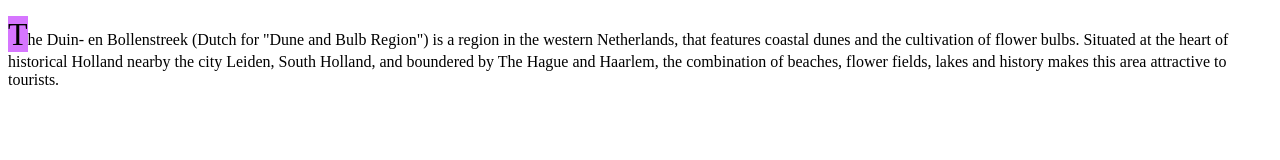
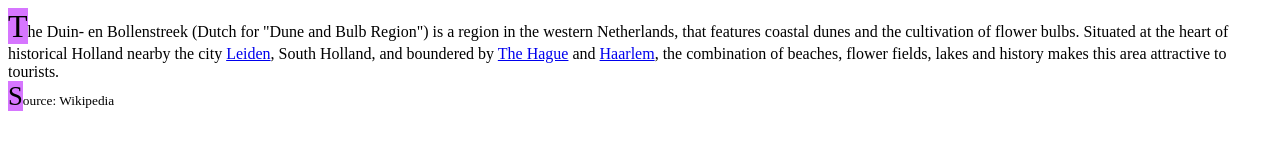
Before and after one commit to rickbeerendonk/css-examples, a website: page 03 - Pseudo-elements/1. Typographic/::first-letter/index.html in a window 1280 px wide. Drawn offline with Linux system fonts and the light colour scheme.

Commit message:
Complete text, with simpler selector.

```diff
--- a/03 - Pseudo-elements/1. Typographic/::first-letter/index.html
+++ b/03 - Pseudo-elements/1. Typographic/::first-letter/index.html
@@ -10,7 +10,7 @@
     <title>Pseudo-elements - ::first-letter</title>
 
     <style>
-        body ::first-letter {
+        ::first-letter {
             background: #d676ff;
             font-size: 200%;
         }
@@ -18,9 +18,18 @@
 </head>
 
 <body>
-    <p>
-        The Duin- en Bollenstreek (Dutch for "Dune and Bulb Region") is a region in the western Netherlands, that features coastal dunes and the cultivation of flower bulbs. Situated at the heart of historical Holland nearby the city Leiden, South Holland, and boundered by The Hague and Haarlem, the combination of beaches, flower fields, lakes and history makes this area attractive to tourists.
-    </p>
+    <main>
+        The Duin- en Bollenstreek (Dutch for "Dune and Bulb Region") is a region
+        in the western Netherlands, that features coastal dunes and the
+        cultivation of flower bulbs. Situated at the heart of historical Holland
+        nearby the city <a href="https://en.wikipedia.org/wiki/Leiden">Leiden</a>,
+        South Holland, and boundered by
+        <a href="https://en.wikipedia.org/wiki/The_Hague">The Hague</a> and
+        <a href="https://en.wikipedia.org/wiki/Haarlem">Haarlem</a>, the
+        combination of beaches, flower fields, lakes and history makes this area
+        attractive to tourists.
+      </main>
+      <footer><sub>Source: Wikipedia</sub></footer>
 </body>
 
 </html>
```
Also changed, not shown: 03 - Pseudo-elements/1. Typographic/::first-line/index.html (+13 -4 lines).
